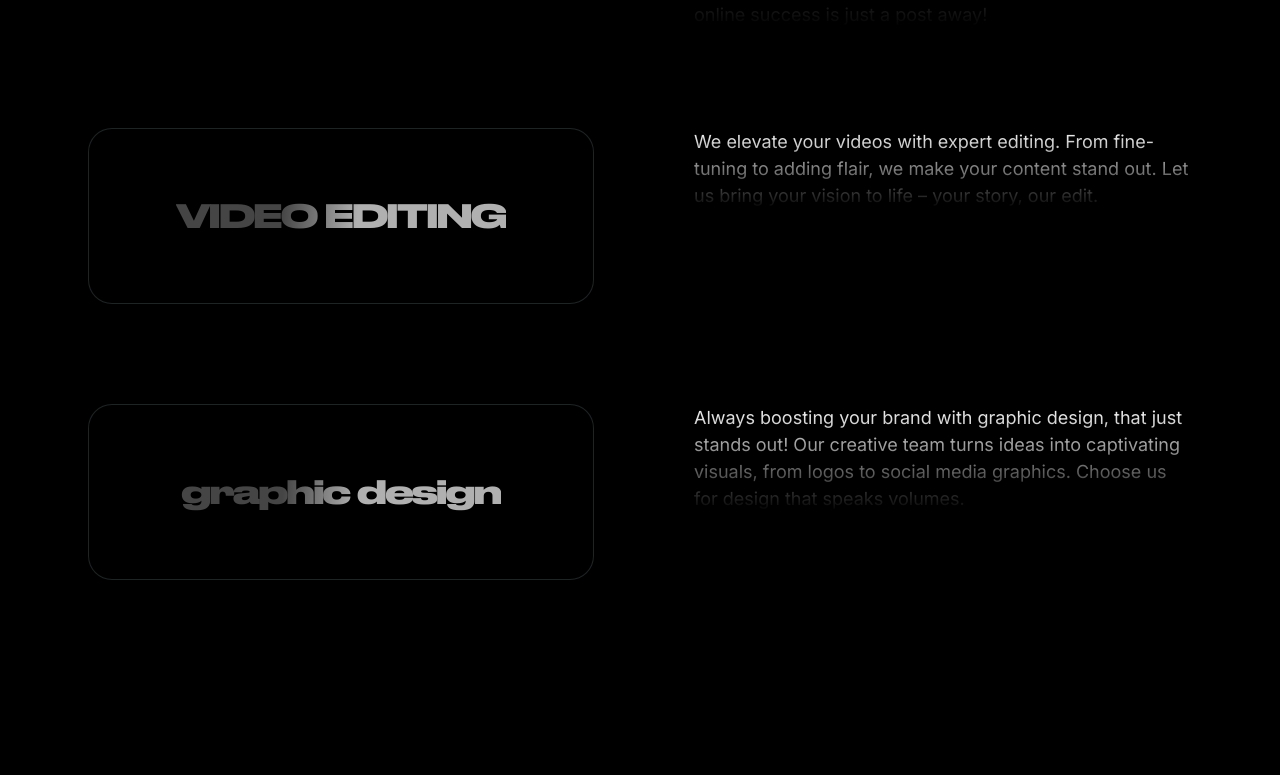
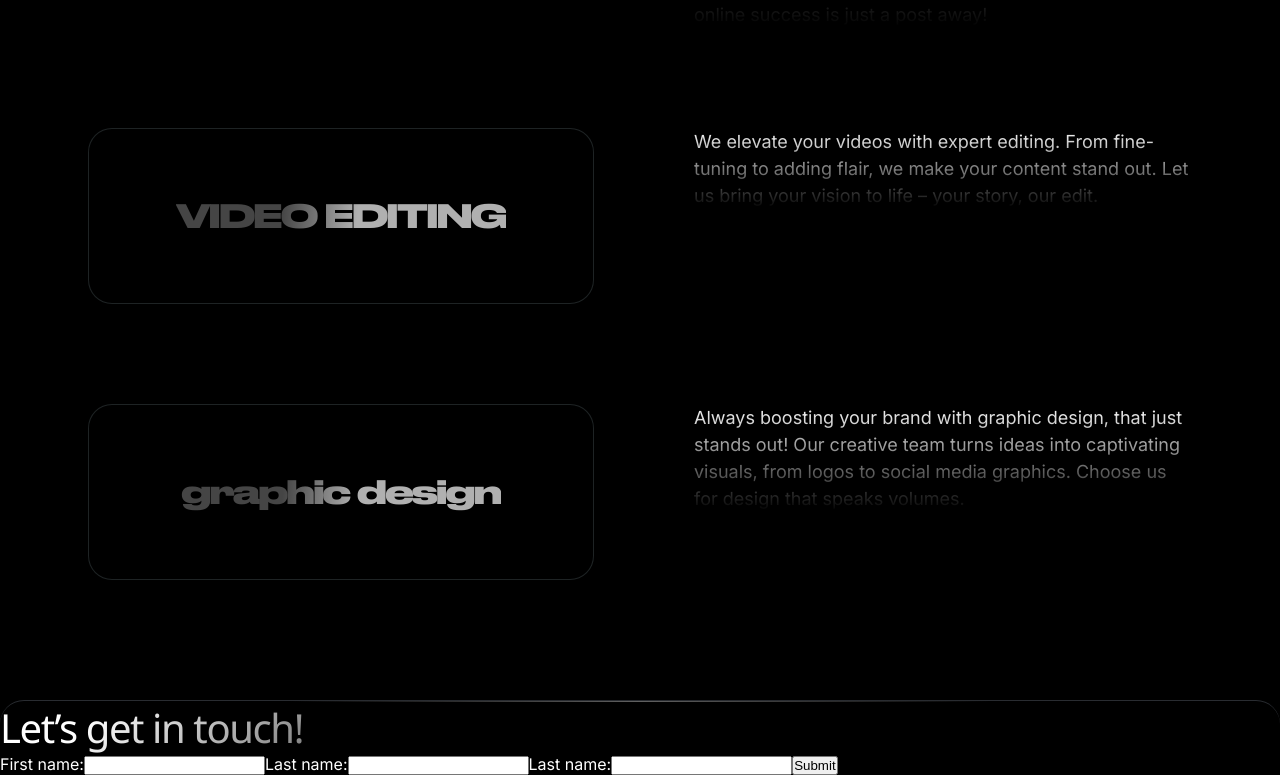
Before and after one commit to Svobyyy/daliksy, a Next.js app: page / in a window 1280 px wide. Shown: the part 1913-2688 px from the top of the page. Before the commit the page ends 2613 px from the top, so only its background shows below. Built offline with nearby package versions, Linux system fonts and the light colour scheme.

Commit message:
Reference

```diff
--- /dev/null
+++ b/app/components/Form/Form.jsx
@@ -0,0 +1,20 @@
+import styles from "./Form.module.css";
+
+const Form = () => {
+  return (
+    <section className={styles.form}>
+      <h3>Let’s get in touch!</h3>
+      <form>
+        <label for="fname">First name:</label>
+        <input type="text" id="fname" name="fname" />
+        <label for="lname">Last name:</label>
+        <input type="text" id="lname" name="lname" />
+        <label for="lname">Last name:</label>
+        <input type="text" id="lname" name="lname" />
+        <input type="submit" value="Submit"/>
+      </form>
+    </section>
+  );
+};
+
+export default Form;
--- /dev/null
+++ b/app/components/Form/Form.module.css
@@ -0,0 +1,23 @@
+.form {
+  border-top: 1px solid #d4e4fe31;
+  border-radius: 24px;
+  position: relative;
+}
+
+.form::after {
+  content: "";
+  max-width: 700px;
+  width: 90%;
+  height: 1px;
+  top: 0;
+  left: 50%;
+  position: absolute;
+  background: linear-gradient(
+    90deg,
+    rgba(0, 0, 0, 0) 0%,
+    rgba(255, 255, 255, 0) 0%,
+    rgba(143, 143, 143, 0.67) 50%,
+    rgba(0, 0, 0, 0) 100%
+  );
+  transform: translateX(-50%);
+}
--- a/app/page.jsx
+++ b/app/page.jsx
@@ -1,6 +1,7 @@
 import Categories from "./components/Categories/Categories";
 import Landing from "./components/Landing/Landing";
 import Reference from "./components/Reference/Reference";
+import Form from "./components/Form/Form"
 
 export default function Home() {
   return (
@@ -8,6 +9,7 @@ export default function Home() {
       <Landing />
       <Reference/>
       <Categories/>
+      <Form/>
     </main>
   );
 }
```
